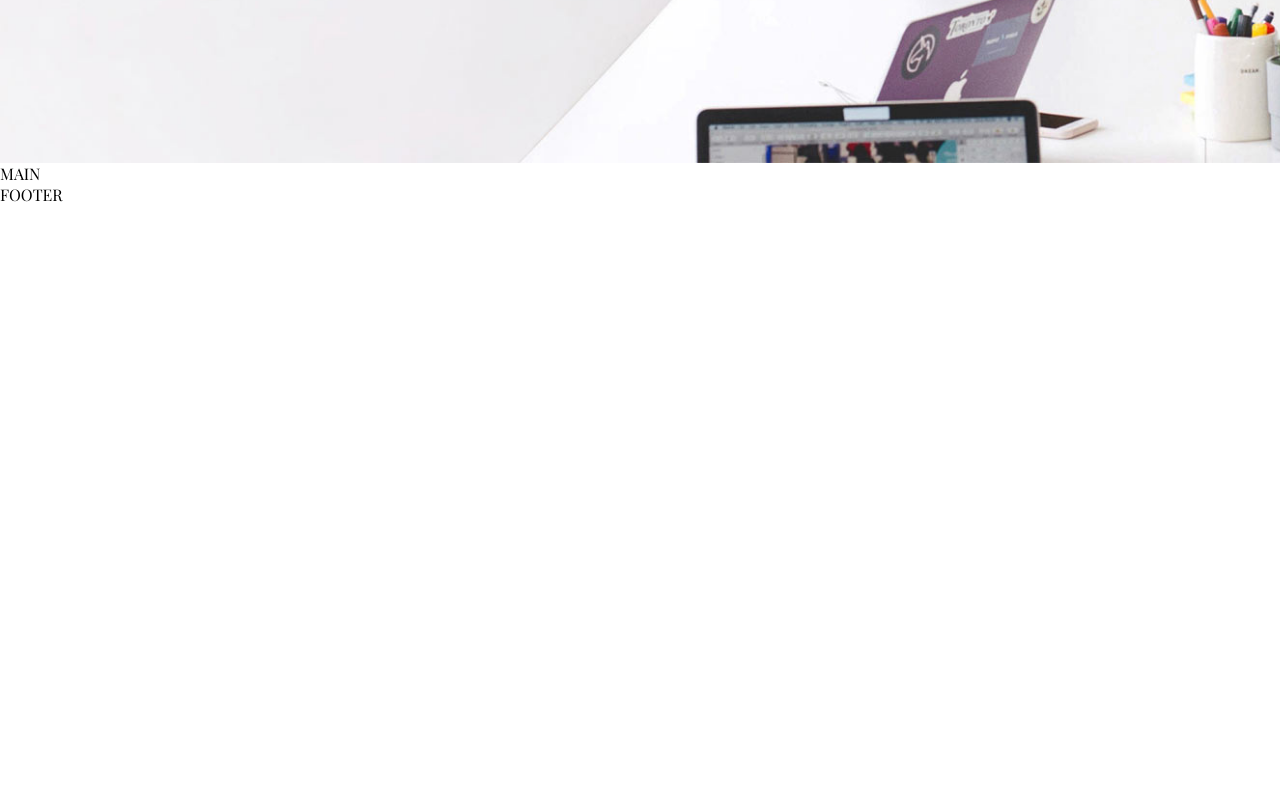
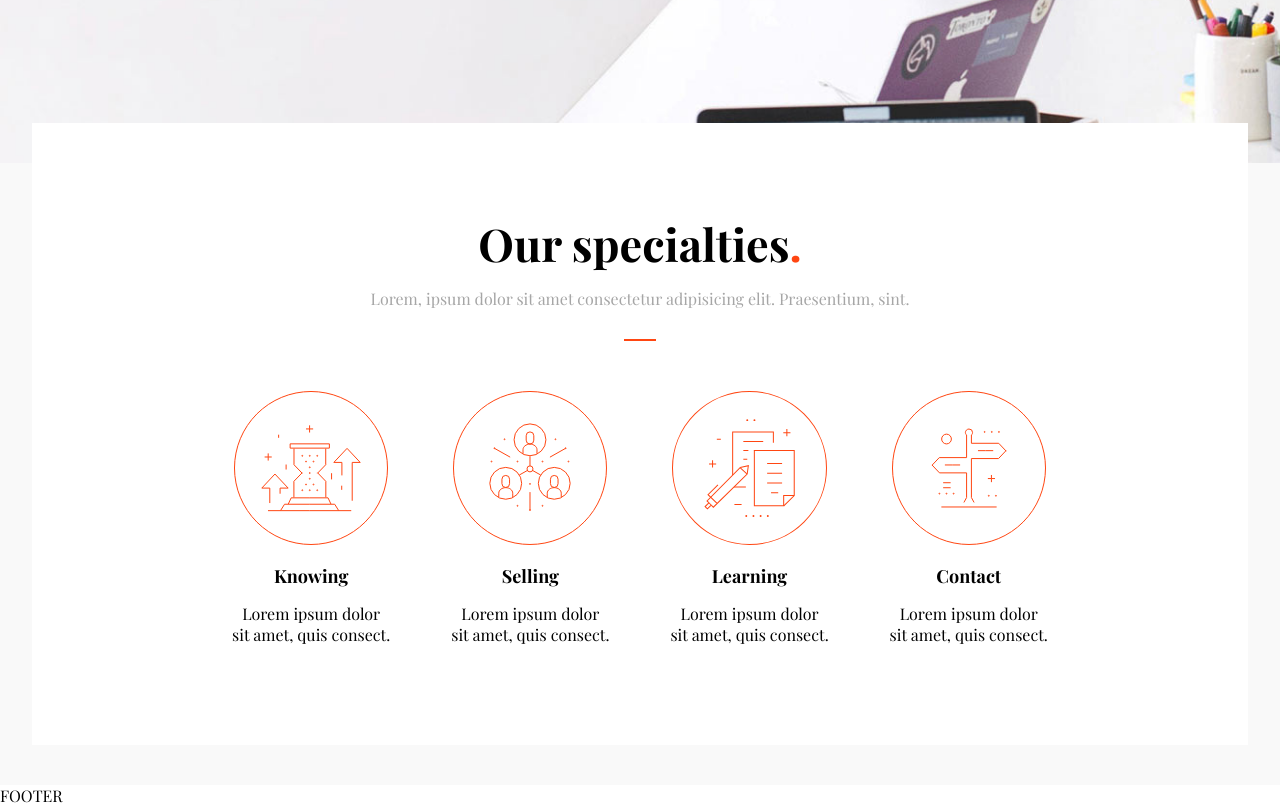
Before and after one commit to StefanoGrassoSG/proj-html-vuejs, a Vue app: page / in a window 1280 px wide. Shown: the part 880-1686 px from the top of the page. Before the commit the page ends 1085 px from the top, so only its background shows below. Built offline with nearby package versions, Linux system fonts and the light colour scheme; a web font is replaced by a local one.

Commit message:
ADD sectionOneComponent in MainComponent

```diff
--- a/src/App.vue
+++ b/src/App.vue
@@ -1,9 +1,11 @@
 <script >
 import HeaderComponent from './components/HeaderComponent.vue';
+import MainComponent from './components/MainComponent.vue';
 
 export default {
   components: {
-    HeaderComponent
+    HeaderComponent,
+    MainComponent
   },
   data() {
     return {
@@ -17,9 +19,7 @@ export default {
 
   <HeaderComponent />
 
-  <main>
-    MAIN
-  </main>
+  <MainComponent />
 
   <footer>
     FOOTER
--- a/src/assets/scss/partials/layout.scss
+++ b/src/assets/scss/partials/layout.scss
@@ -1,7 +1,6 @@
 .container {
     max-width: 100%;
     padding: 30px 60px;
-    margin: auto;
     display: flex;
     justify-content: space-between;
     align-items: center;
--- a/src/assets/scss/partials/variables.scss
+++ b/src/assets/scss/partials/variables.scss
@@ -8,4 +8,5 @@ $fill-color-one: #ff4612;
 
 
 $primary-bg: #ffffff;
-$secondary-bg: #ff4612
+$secondary-bg: #ff4612;
+$third-bg: #f9f9f9;
--- a/src/components/HeaderComponent.vue
+++ b/src/components/HeaderComponent.vue
@@ -27,7 +27,7 @@ export default {
     header {
         background-image: url('../assets/img/rev-slider-main-home-img-03.jpg');
         background-size: cover;
-        background-position: 0% 35%;
+        background-position: 0% 40%;
         background-repeat: no-repeat;
     }
 </style>
--- /dev/null
+++ b/src/components/MainComponent.vue
@@ -0,0 +1,24 @@
+<script >
+import SectionOneMain from './SectionOneMain.vue';
+
+export default {
+  components: {
+    SectionOneMain
+  },
+  data() {
+    return {
+
+    }
+  }
+}
+</script>
+
+<template>
+    <main>
+        <SectionOneMain />
+    </main>
+</template>
+
+<style lang="scss" scoped>
+
+</style>
--- /dev/null
+++ b/src/components/SectionOneMain.vue
@@ -0,0 +1,134 @@
+<script >
+export default {
+  components: {
+  },
+  data() {
+    return {
+        specialties: {
+            title: 'Our specialties',
+            text: 'Lorem, ipsum dolor sit amet consectetur adipisicing elit. Praesentium, sint.',
+            cards: [
+                {
+                    title: 'Knowing',
+                    img: 'svg-0.svg',
+                    text: 'Lorem ipsum dolor sit amet, quis consect.'
+                },
+                {
+                    title: 'Selling',
+                    img: 'svg-1.svg',
+                    text: 'Lorem ipsum dolor sit amet, quis consect.'
+                },
+                {
+                    title: 'Learning',
+                    img: 'svg-2.svg',
+                    text: 'Lorem ipsum dolor sit amet, quis consect.'
+                },
+                {
+                    title: 'Contact',
+                    img: 'svg-3.svg',
+                    text: 'Lorem ipsum dolor sit amet, quis consect.'
+                }
+            ]
+        }
+    }
+  },
+  methods: {
+    getImagePath: function(imgpath) {
+            return new URL(imgpath, import.meta.url).href;
+        }
+  }
+}
+</script>
+
+<template>
+    <section>
+        <div class="container">
+            <div class="title">
+                <h2>
+                    {{ specialties.title }}<span>.</span>
+                </h2>
+                <p>
+                    {{ specialties.text }}
+                </p>
+                <div class="line-orange">
+                </div>
+            </div>
+
+            <div class="specialties">
+                <div class="card" v-for="(singleCard, i) in specialties.cards">
+                    <div class="img">
+                        <img :src="getImagePath(`../assets/svg/${singleCard.img}`)" alt="">
+                    </div>
+                    <h4>
+                        {{ singleCard.title }}
+                    </h4>
+                    <p>
+                        {{ singleCard.text }}
+                    </p>
+                </div>
+            </div>
+        </div>
+    </section>
+</template>
+
+<style lang="scss" scoped>
+@use "../assets/scss/partials/variables.scss" as *;
+@use "../assets/scss/partials/layout.scss";
+
+section {
+    background-color: $third-bg;
+
+    .container {
+        width: 95%;
+        display: block;
+        margin: auto;
+        background-color: white;
+        position: relative;
+        bottom: 40px;
+
+        .title {
+            text-align: center;
+            padding-top: 60px;
+
+            h2 {
+                font-size: 45px;
+            }
+
+            h2 > span {
+                color: $fill-color-one;
+            }
+
+            p {
+                margin: 15px 0 30px 0;
+                color: $secondary-text-color;
+            }
+
+            .line-orange {
+                height: 2px;
+                width: 3%;
+                margin: auto;
+                background-color: $secondary-bg;
+            }
+        }
+
+        .specialties {
+            display: flex;
+            width: 80%;
+            margin: auto;
+            margin-top: 50px;
+            padding-bottom: 70px;
+
+            .card {
+                width: calc(100% / 4);
+                padding: 0 30px;
+                text-align: center;
+
+                h4 {
+                    margin: 15px 0;
+                    font-size: 18px;
+                }
+            }
+        }
+    }
+}
+</style>
```
